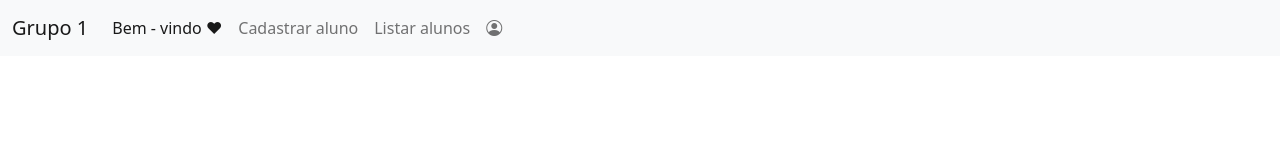
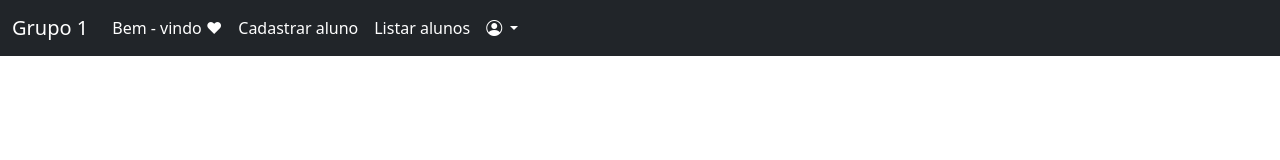
Before and after one commit to tatiramoos/html, a plain HTML site: page index.html in a window 1280 px wide. Drawn offline with nearby package versions, Linux system fonts and the light colour scheme.

Commit message:
Adicionando menu dropdawn

```diff
--- a/index.html
+++ b/index.html
@@ -11,25 +11,31 @@
 </head>
 <body>
     <header>
-        <nav class="navbar navbar-expand-lg bg-light">
+        <nav class="navbar navbar-expand-lg bg-dark">
             <div class="container-fluid">
-              <a class="navbar-brand" href="#">Grupo 1</a>
+              <a class="navbar-brand text-white" href="#">Grupo 1</a>
               <button class="navbar-toggler" type="button" data-bs-toggle="collapse" data-bs-target="#navbarNav" aria-controls="navbarNav" aria-expanded="false" aria-label="Toggle navigation">
                 <span class="navbar-toggler-icon"></span>
               </button>
               <div class="collapse navbar-collapse" id="navbarNav">
                 <ul class="navbar-nav">
                   <li class="nav-item">
-                    <a class="nav-link active" aria-current="page" href="#">Bem - vindo ♥</a>
+                    <a class="nav-link text-white active" aria-current="page" href="#">Bem - vindo ♥</a>
                   </li>
                   <li class="nav-item">
-                    <a class="nav-link" href="#">Cadastrar aluno</a>
+                    <a class="nav-link text-white" href="#">Cadastrar aluno</a>
                   </li>
                   <li class="nav-item">
-                    <a class="nav-link" href="#">Listar alunos</a>
+                    <a class="nav-link text-white" href="#">Listar alunos</a>
                   </li>
-                  <li class="nav-item">
-                    <a class="nav-link"><i class="bi bi-person-circle"></i></a>
+                  <li class="nav-item dropdown">
+                    <a class="nav-link dropdown-toggle text-white" href="#" role="button" data-bs-toggle="dropdown" aria-expanded="false">
+                        <i class="bi bi-person-circle"></i>
+                    </a>
+                    <ul class="dropdown-menu">
+                      <li><a class="dropdown-item" href="#">Entrar</a></li>
+                      <li><a class="dropdown-item" href="#">Cadastrar</a></li>
+                    </ul>
                   </li>
                 </ul>
               </div>
```
